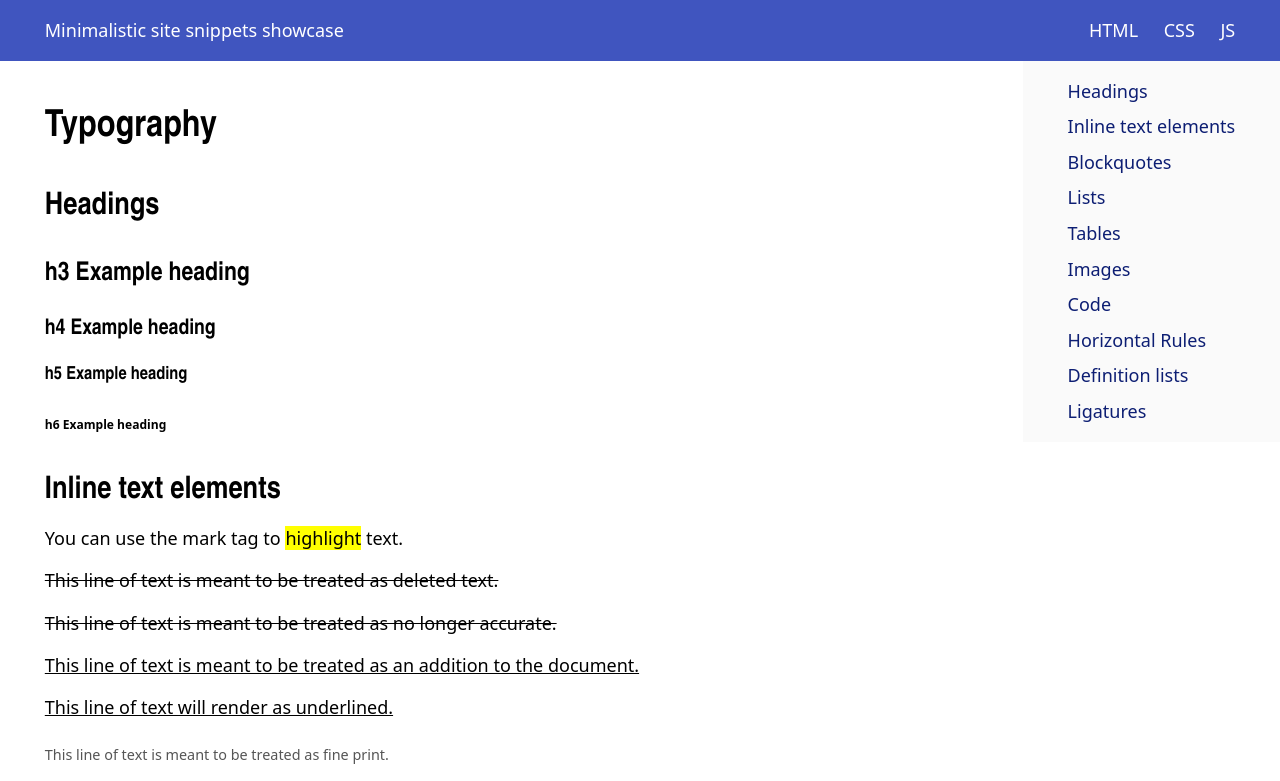
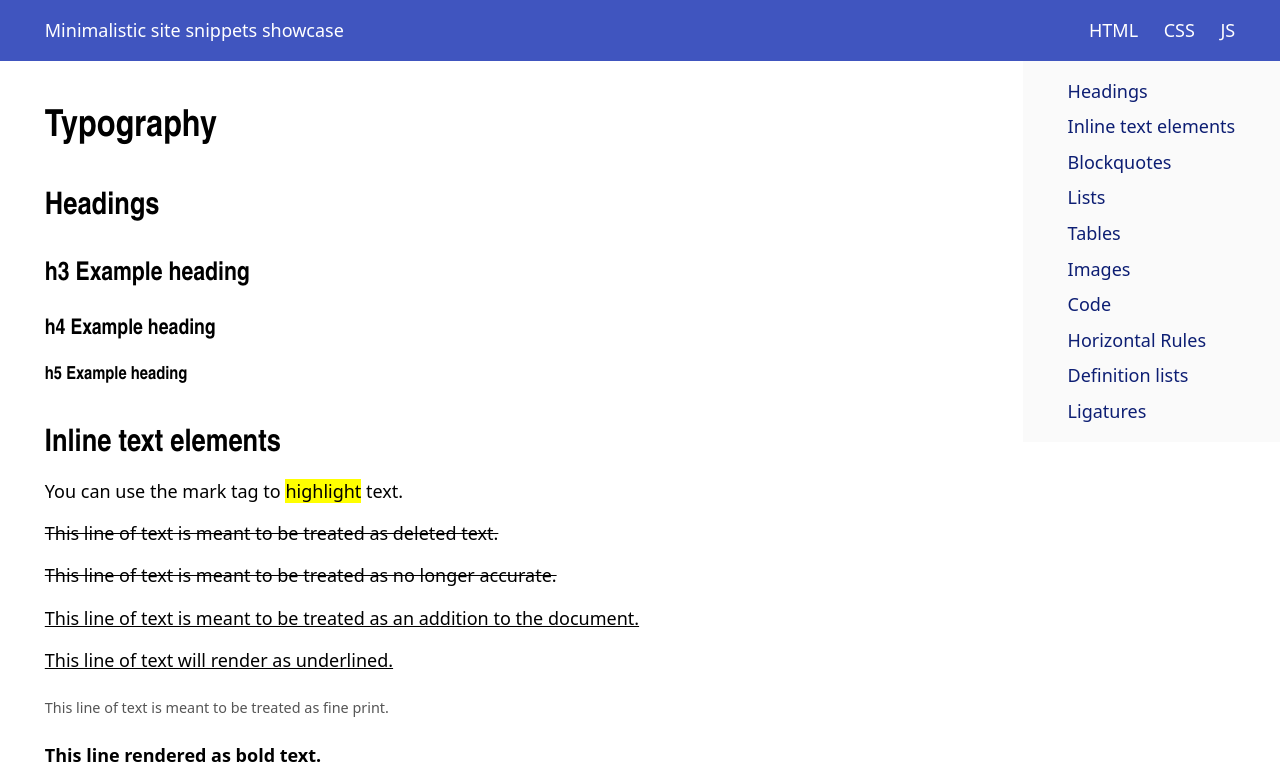
Before and after one commit to fagci/minimalistic-site-snippets, a plain HTML site: page index.html in a window 1280 px wide. Shown: the top 781 px of the page. Drawn offline with Linux system fonts and the light colour scheme.

Commit message:
Update index.html

```diff
--- a/index.html
+++ b/index.html
@@ -30,7 +30,6 @@
         <h3>h3 Example heading</h3>
         <h4>h4 Example heading</h4>
         <h5>h5 Example heading</h5>
-        <h6>h6 Example heading</h6>
 
         <h2>Inline text elements</h2>
         <p>You can use the mark tag to <mark>highlight</mark> text.</p>
```
